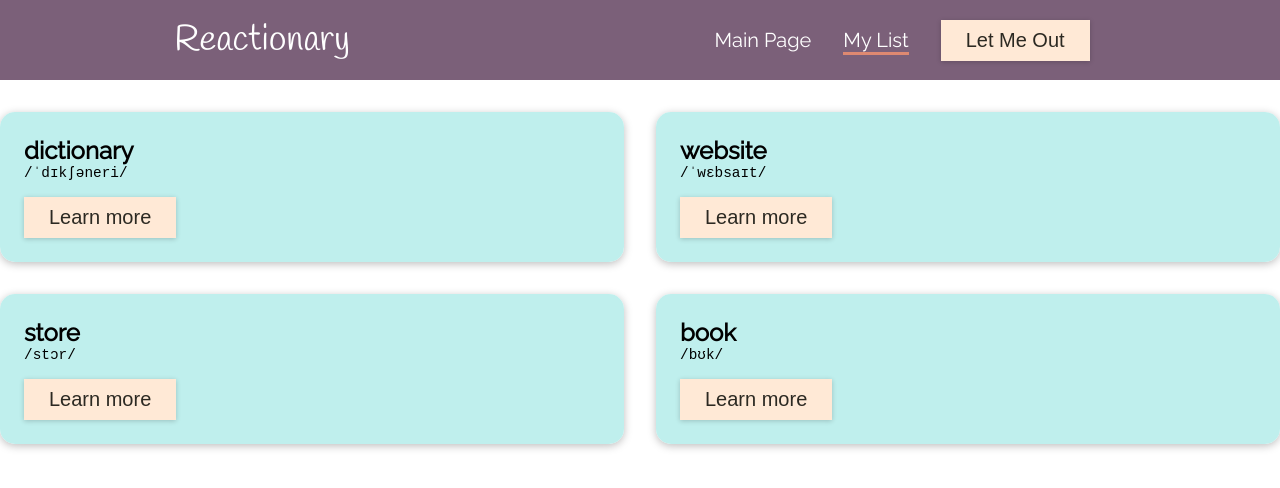
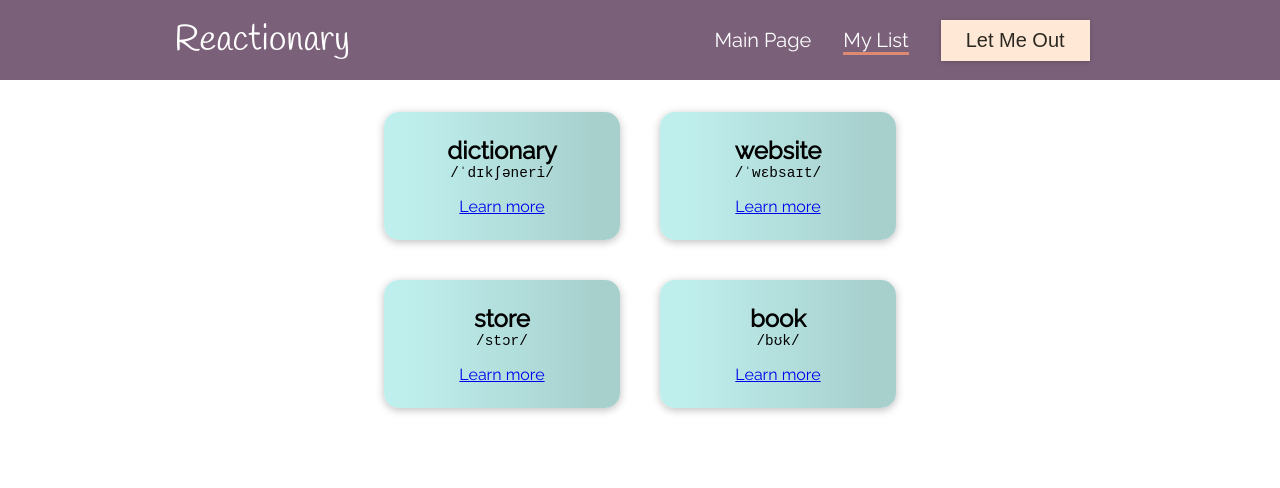
Before and after one commit to katerinagutich/reactionary, a React (Create React App) app: page /word-list in a window 1280 px wide. Shown: the top 488 px of the page. Built offline with nearby package versions, Linux system fonts and the light colour scheme; a web font is replaced by a local one.

Commit message:
ADD: add keys to wordlist items

```diff
--- a/src/components/Words/WordList.js
+++ b/src/components/Words/WordList.js
@@ -1,6 +1,6 @@
-import Card from '../UI/Card'
+import { Link } from 'react-router-dom'
+
 import styles from './WordList.module.css'
-import Button from '../UI/Button'
 
 const WordList = () => {
   const wordList = [
@@ -32,10 +32,12 @@ const WordList = () => {
   return (
     <div className={styles.list}>
       {wordList.map((item) => (
-        <section className={styles.item}>
+        <section key={item.word} className={styles.item}>
           <div className={styles.word}>{item.word}</div>
           <div className={styles.transcription}>{item.transcription}</div>
-          <Button name="Learn more" />
+          <Link className="button" to={`/word-list/${item.word}`}>
+            Learn more
+          </Link>
         </section>
       ))}
     </div>
--- a/src/components/Words/WordList.module.css
+++ b/src/components/Words/WordList.module.css
@@ -1,11 +1,13 @@
 @import url('https://fonts.googleapis.com/css2?family=Overpass+Mono&display=swap');
 
 .list {
-    margin: 2rem 0;
+    margin: 2rem auto;
     display: grid;
     grid-template-columns: 1fr 1fr;
-    column-gap: 2rem;
-    row-gap: 2rem;
+    column-gap: 2.5rem;
+    row-gap: 2.5rem;
+    text-align: center;
+    width: 40%;
 }
 
 .item {
@@ -13,7 +15,7 @@
     box-shadow: 0 2px 8px rgba(0, 0, 0, 0.26);
     border-radius: 15px;
     transition: all .5s linear;
-    background: linear-gradient(to left, #bfefed 10%, #bfefed 90%);
+    background: linear-gradient(to left, #a7d0cd 10%, #bfefed 90%);
 }
 
 .item:hover {
```
